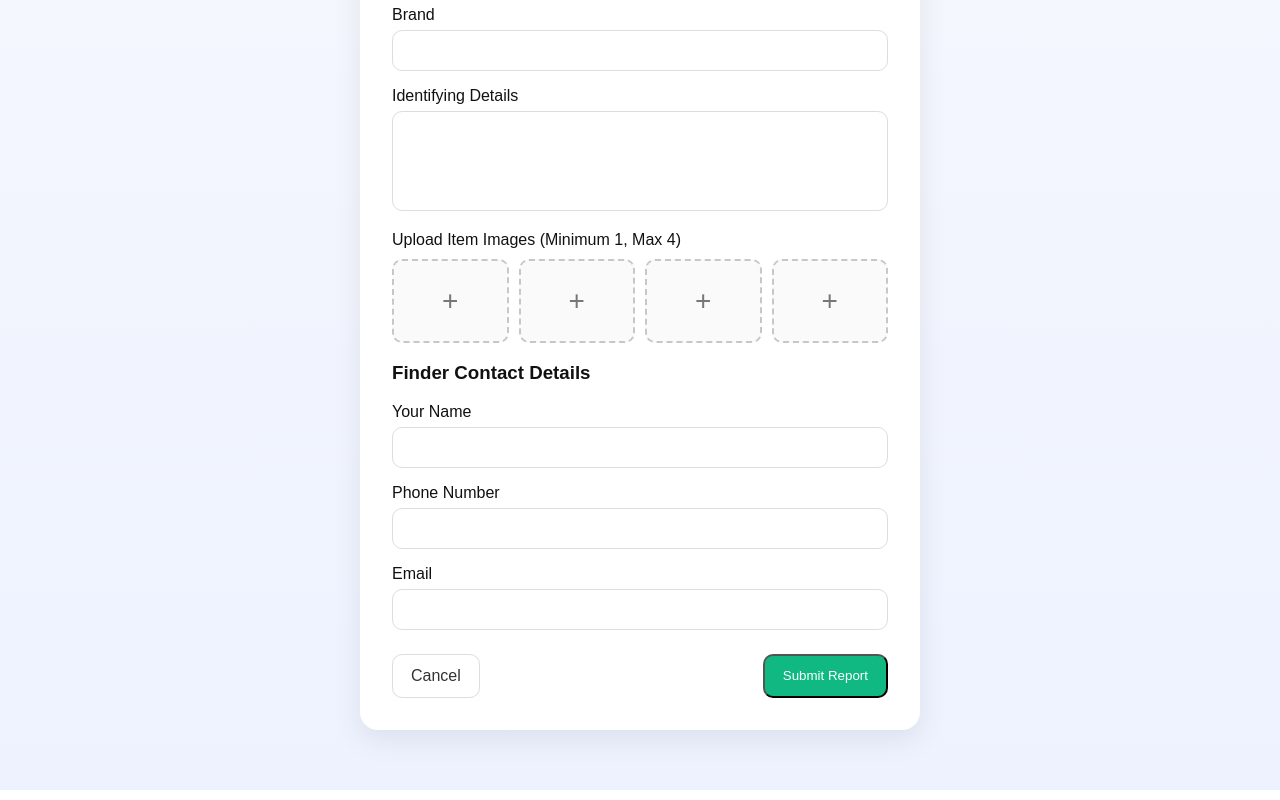
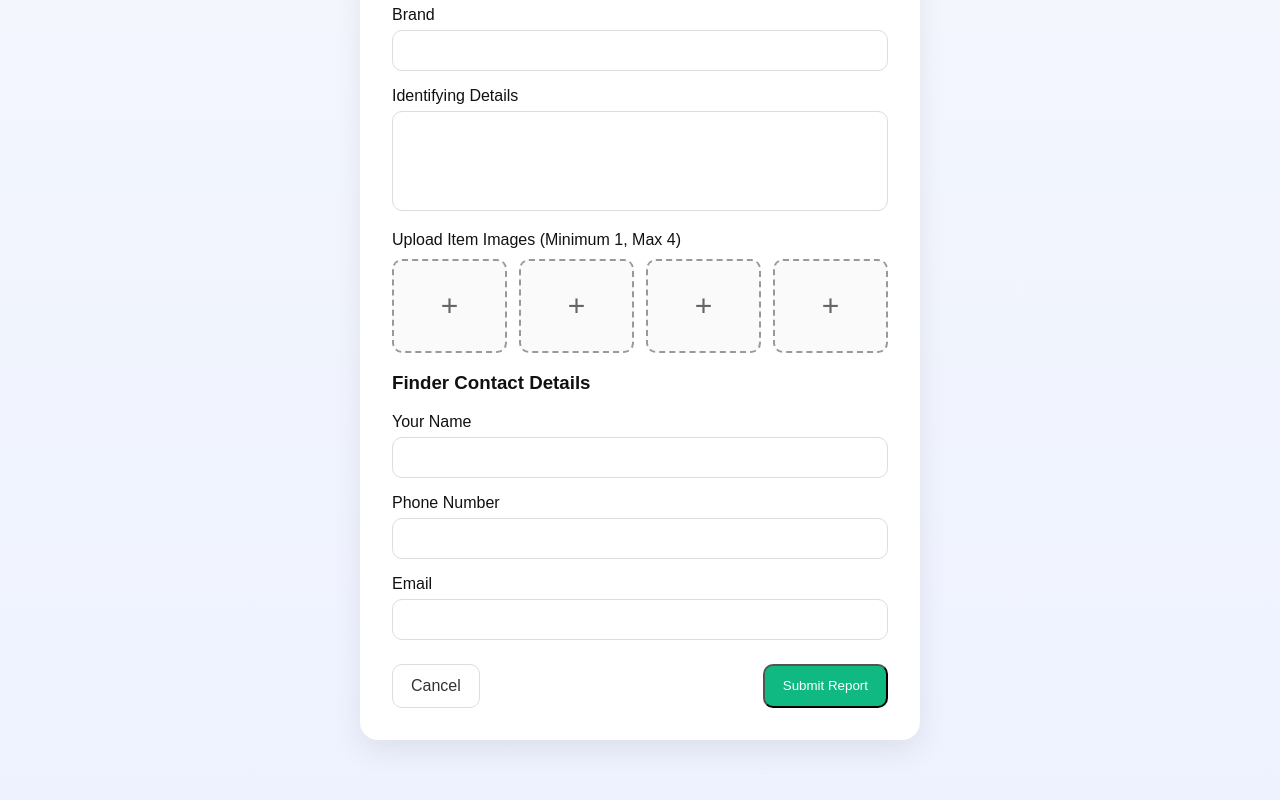
Before and after one commit to Vidhya1101/campustracer, a plain HTML site: page docs/found.html in a window 1280 px wide. Shown: the part 661-1461 px from the top of the page. Drawn offline with Linux system fonts and the light colour scheme; no server answers.

Commit message:
Update style.css

```diff
--- a/docs/css/style.css
+++ b/docs/css/style.css
@@ -286,21 +286,26 @@ textarea {
 .image-grid {
   display: grid;
   grid-template-columns: repeat(4, 1fr);
-  gap: 10px;
+  gap: 12px;
   margin-top: 10px;
 }
 
 .image-box {
-  height: 80px;
-  border: 2px dashed #c7c7c7;
+  height: 90px;
+  border: 2px dashed #999;
   border-radius: 10px;
   display: flex;
   align-items: center;
   justify-content: center;
-  font-size: 28px;
-  color: #777;
+  font-size: 30px;
+  color: #666;
   cursor: pointer;
   background: #fafafa;
+}
+
+.image-box:hover {
+  border-color: #4f46e5;
+  color: #4f46e5;
 }
 
 .image-box img {
@@ -309,7 +314,3 @@ textarea {
   object-fit: cover;
   border-radius: 8px;
 }
-
-.image-box.filled {
-  border: none;
-}
```
